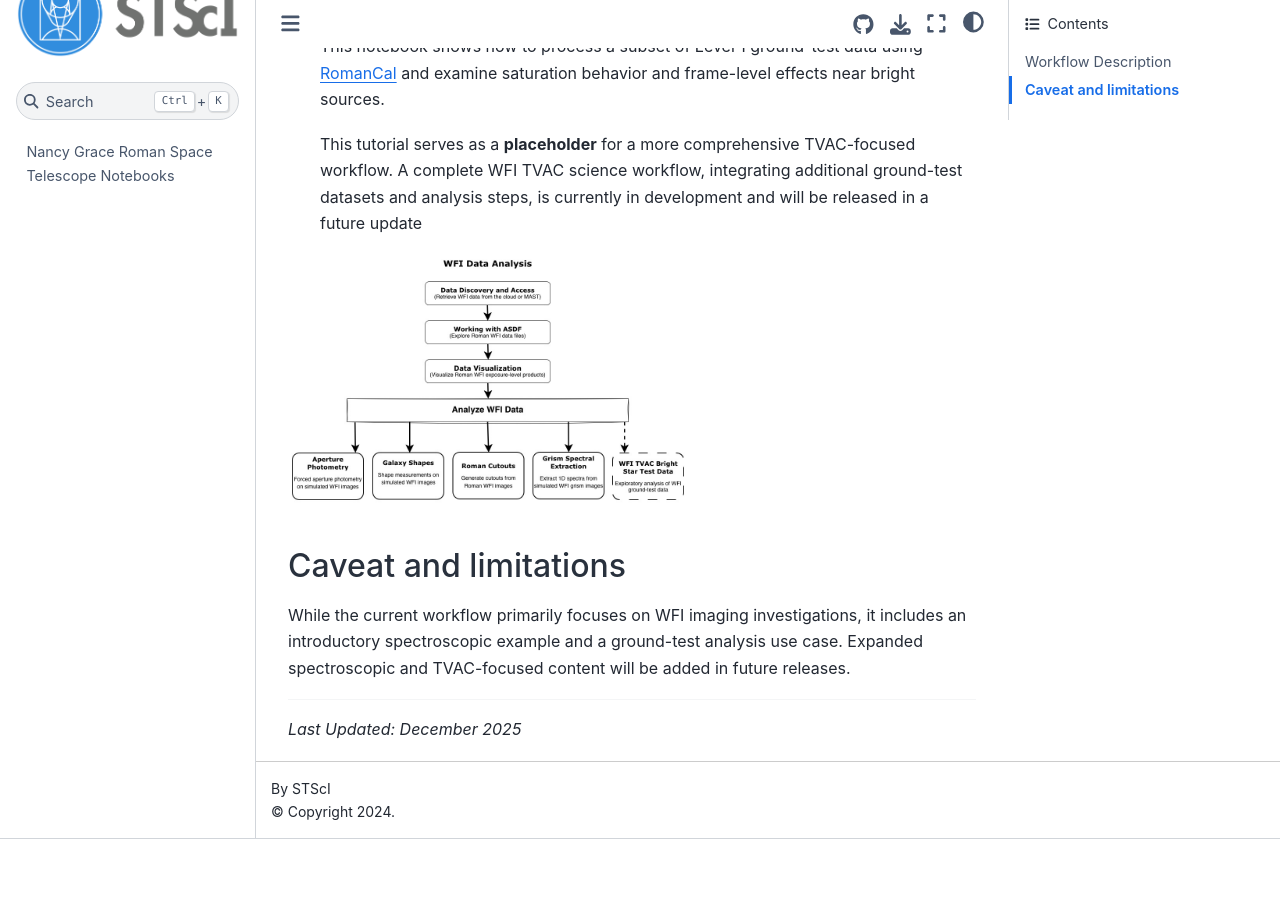
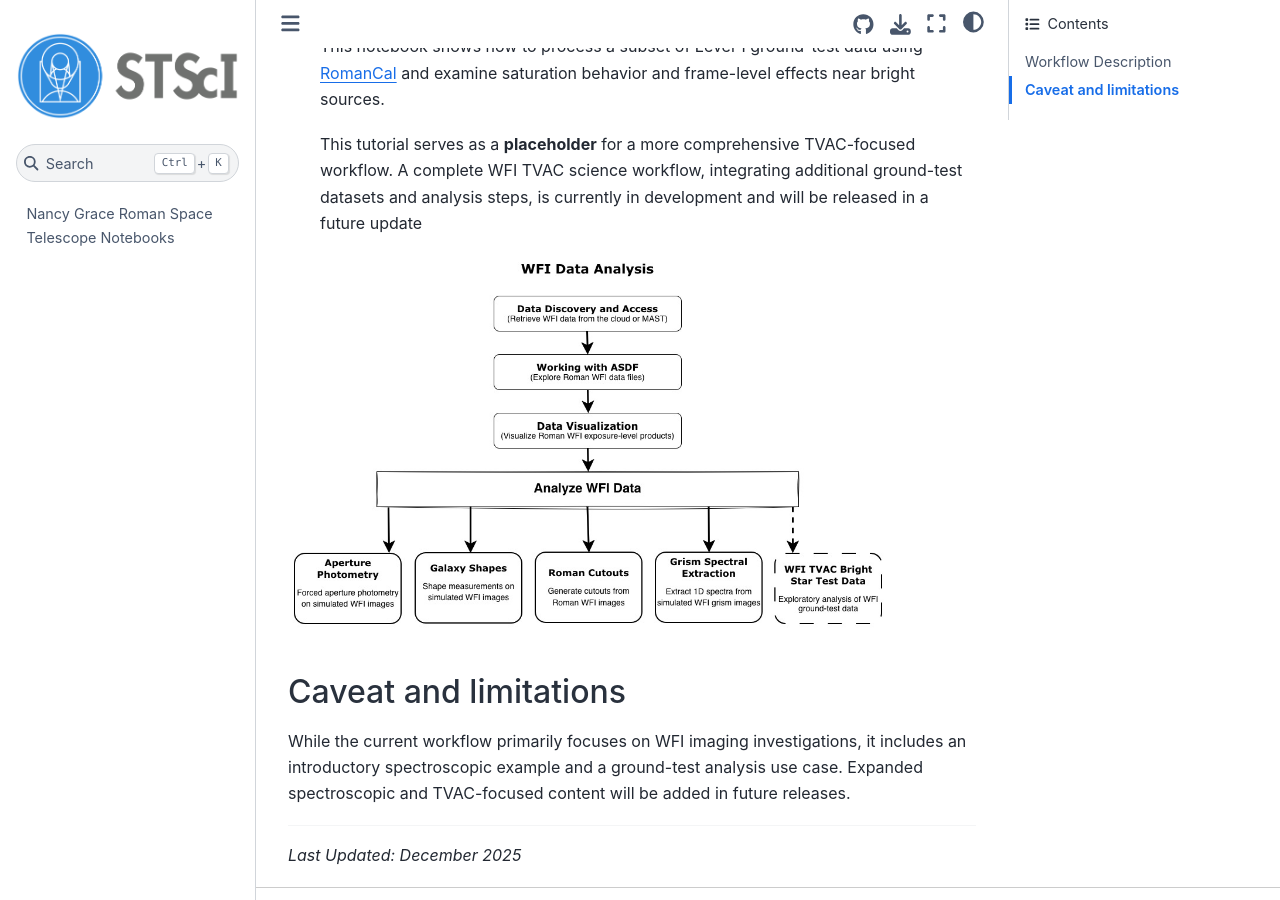
Before and after one commit to spacetelescope/roman_notebooks, a Jupyter Book: the page built from markdown/workflows/wfi-data-analysis.md, in a window 1280 px wide and 900 px high, scrolled down 1207 px. Built offline with Jupyter Book 1.0.4 settings and Sphinx 7.4.7 and the Sphinx Book theme 1.1.4, drawn with Linux system fonts in a browser that asks for light colours; pages that are not in the unit, such as notebooks, are missing from menus; before the commit the page ends 2046 px from its top, so only the background shows below that.

Commit message:
Update wfi-data-analysis.md

```diff
--- a/markdown/workflows/wfi-data-analysis.md
+++ b/markdown/workflows/wfi-data-analysis.md
@@ -28,7 +28,7 @@
 
     This tutorial serves as a **placeholder** for a more comprehensive TVAC-focused workflow. A complete WFI TVAC science workflow, integrating additional ground-test datasets and analysis steps, is currently in development and will be released in a future update
 
-<img src="https://raw.githubusercontent.com/spacetelescope/roman_notebooks/refs/heads/main/images/wfi-data-analysis.jpg" alt="WFI Data Analysis Workflow" width="400" />
+<img src="https://raw.githubusercontent.com/spacetelescope/roman_notebooks/refs/heads/main/images/wfi-data-analysis.jpg" alt="WFI Data Analysis Workflow" width="600" />
 
 ## Caveat and limitations
 While the current workflow primarily focuses on WFI imaging investigations, it includes an introductory spectroscopic example and a ground-test analysis use case. Expanded spectroscopic and TVAC-focused content will be added in future releases.
```
